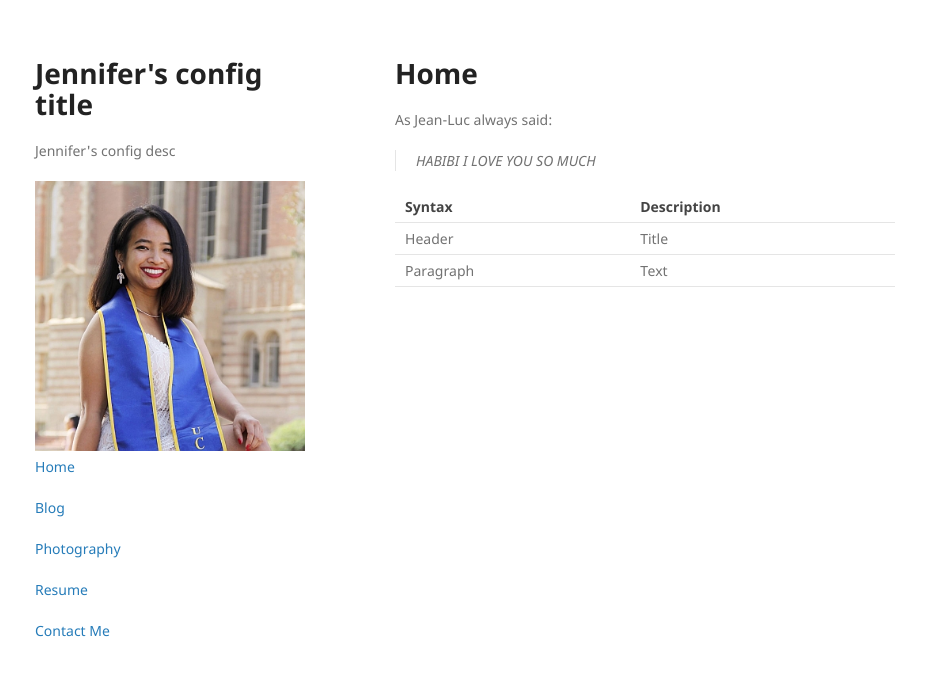
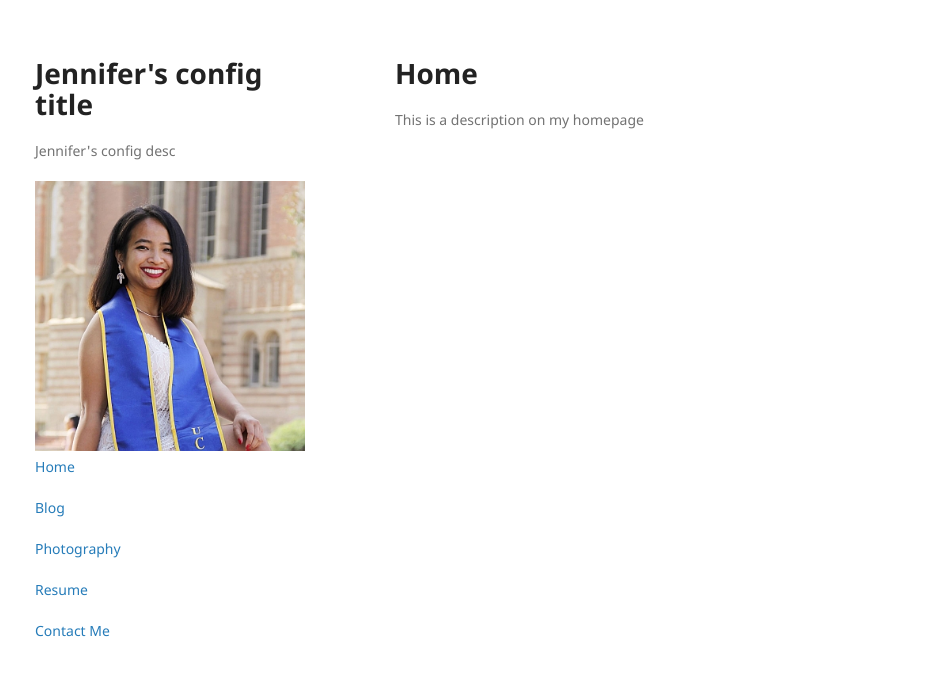
Before and after one commit to umjennifer/umjennifer.github.io, a Jekyll site: the page built from index.md, in a window 1280 px wide. Shown: the top 676 px of the page, without its empty margins (175-1101 px from the left). Built offline with Jekyll 4.4.1, drawn with Linux system fonts in a browser that asks for light colours; our own code applies the rules of GitHub Pages for plain Markdown files.

Commit message:
updating description

```diff
--- a/index.md
+++ b/index.md
@@ -2,11 +2,4 @@
 layout: default
 ---
 # Home
-As Jean-Luc always said:
-> HABIBI I LOVE YOU
-> SO MUCH
-
-| Syntax | Description |
-| ----------- | ----------- |
-| Header | Title |
-| Paragraph | Text |
+This is a description on my homepage
```
